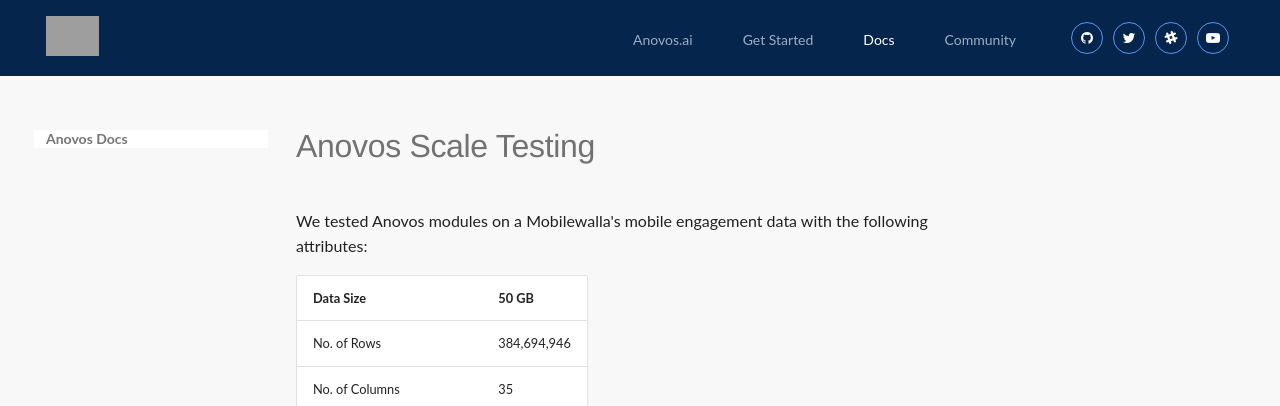
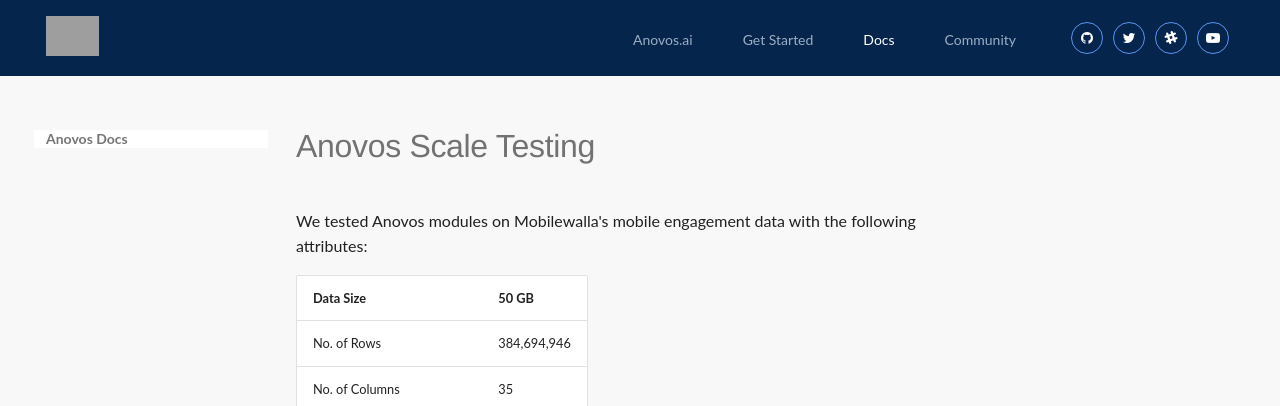
Before and after one commit to anovos/anovos-docs, an MkDocs documentation site: the page built from docs/docs/anovos-scale-testing/overview/index.md, in a window 1280 px wide. Shown: the top 406 px of the page. Built offline with MkDocs 1.6.1 and Material for MkDocs 9.7.7, drawn with Linux system fonts in a browser that asks for light colours; grey boxes are pictures that could not be loaded.

Commit message:
removing rogue article a

```diff
--- a/docs/docs/anovos-scale-testing/overview/index.md
+++ b/docs/docs/anovos-scale-testing/overview/index.md
@@ -1,6 +1,6 @@
 # Anovos Scale Testing
 
-We tested Anovos modules on a Mobilewalla's mobile engagement data with the following attributes:
+We tested Anovos modules on Mobilewalla's mobile engagement data with the following attributes:
 
 | Data Size | 50 GB |
 | --- | --- |
```
